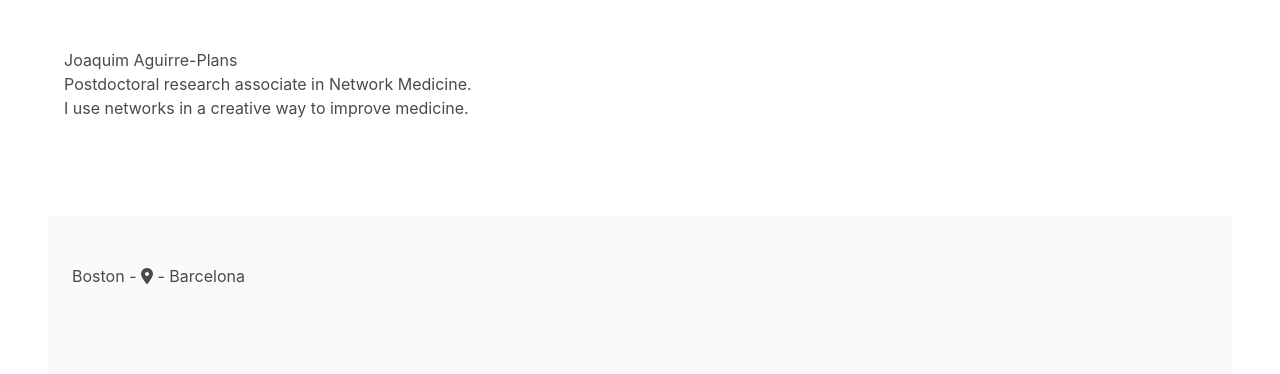
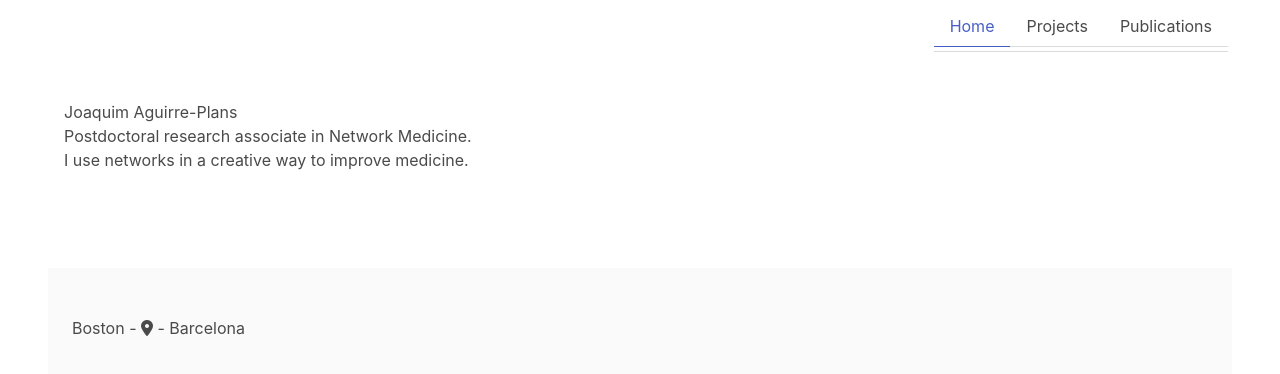
Before and after one commit to quimaguirre/quimaguirre.github.io, a plain HTML site: page index.html in a window 1280 px wide. Drawn offline with nearby package versions, Linux system fonts and the light colour scheme.

Commit message:
Add navbar

```diff
--- a/index.html
+++ b/index.html
@@ -26,6 +26,22 @@
 </head>
 
 <body>
+    <nav class="navbar">
+        <div class="container">
+            <div id="navbarMenu" class="navbar-menu">
+                <div class="navbar-end">
+                    <div class="tabs is-right">
+                        <ul>
+                            <li class="is-active"><a>Home</a></li>
+                            <li><a href="">Projects</a></li>
+                            <li><a href="">Publications</a></li>
+                        </ul>
+                    </div>
+                </div>
+            </div>
+        </div>
+    </nav>
+
     <section class="section">
         <div class="container">
             <p class="left-a" id="title-text">Joaquim Aguirre-Plans</p>
```
